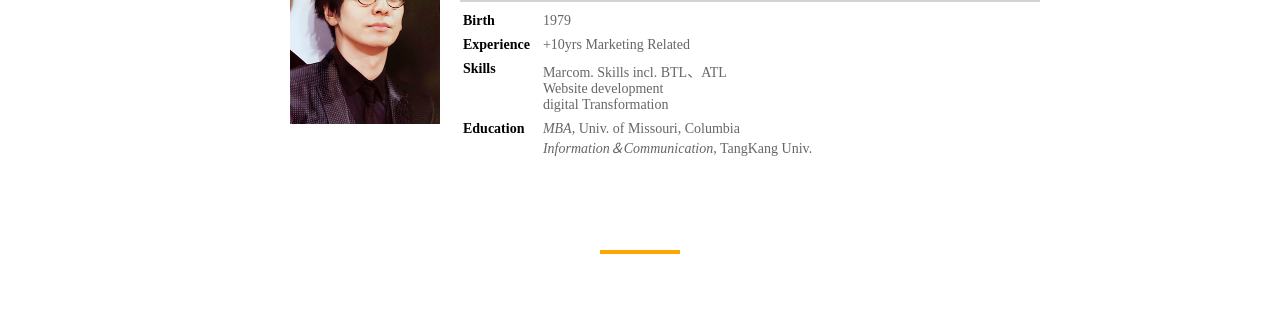
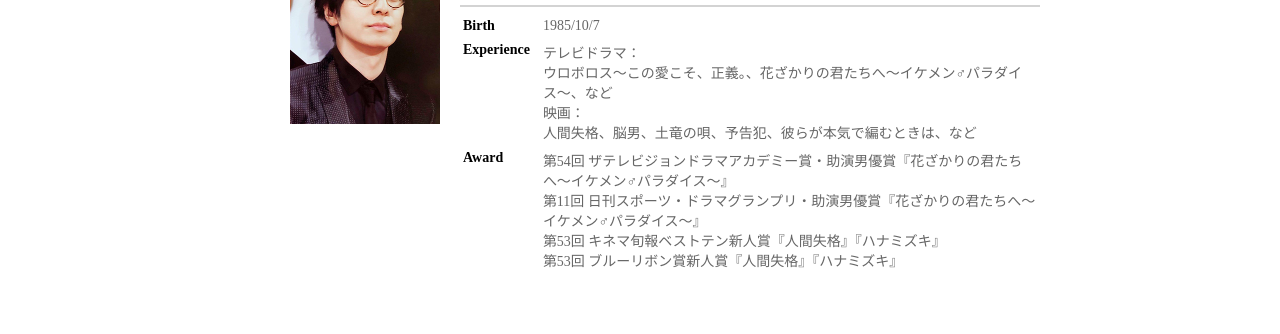
Before and after one commit to ikutaemily/my_personal_site, a plain HTML site: page index.html in a window 1280 px wide. Shown: the part 251-585 px from the top of the page. Drawn offline with Linux system fonts and the light colour scheme.

Commit message:
revise to toma's data

```diff
--- a/index.html
+++ b/index.html
@@ -21,30 +21,29 @@
             <img src="image/toma.jpg" alt="Toma's picture">
           </div>
           <div id="my_info">
-            <h1>I am Emily!</h1>
-            <h3>360° Profesional Marketer</h3>
+            <h1>Ikuta Toma</h1>
+            <h3>日本の俳優さん</h3>
             <hr>
             <table>
               <tr>
                 <th>Birth</th>
-                <td>1979</td>
+                <td>1985/10/7</td>
               </tr>
               <tr>
                 <th>Experience</th>
-                <td>+10yrs Marketing Related</td>
+                <td>テレビドラマ：<br>
+                    ウロボロス〜この愛こそ、正義。、花ざかりの君たちへ〜イケメン♂パラダイス〜、など<br>
+                    映画：<br>
+                    人間失格、脳男、土竜の唄、予告犯、彼らが本気で編むときは、など
+                </td>
               </tr>
               <tr>
-                <th>Skills</th>
+                <th>Award</th>
                 <td>
-                  Marcom. Skills incl. BTL、ATL<br>
-                  Website development<br>
-                  digital Transformation</td>
-              </tr>
-              <tr>
-                <th>Education</th>
-                <td>
-                  <em>MBA,</em> Univ. of Missouri, Columbia<br>
-                  <em>Information＆Communication,</em> TangKang Univ.
+                  第54回 ザテレビジョンドラマアカデミー賞・助演男優賞『花ざかりの君たちへ〜イケメン♂パラダイス〜』<br>
+                  第11回 日刊スポーツ・ドラマグランプリ・助演男優賞『花ざかりの君たちへ〜イケメン♂パラダイス〜』<br>
+                  第53回 キネマ旬報ベストテン新人賞『人間失格』『ハナミズキ』<br>
+                  第53回 ブルーリボン賞新人賞『人間失格』『ハナミズキ』<br>
                 </td>
               </tr>
             </table>
```
